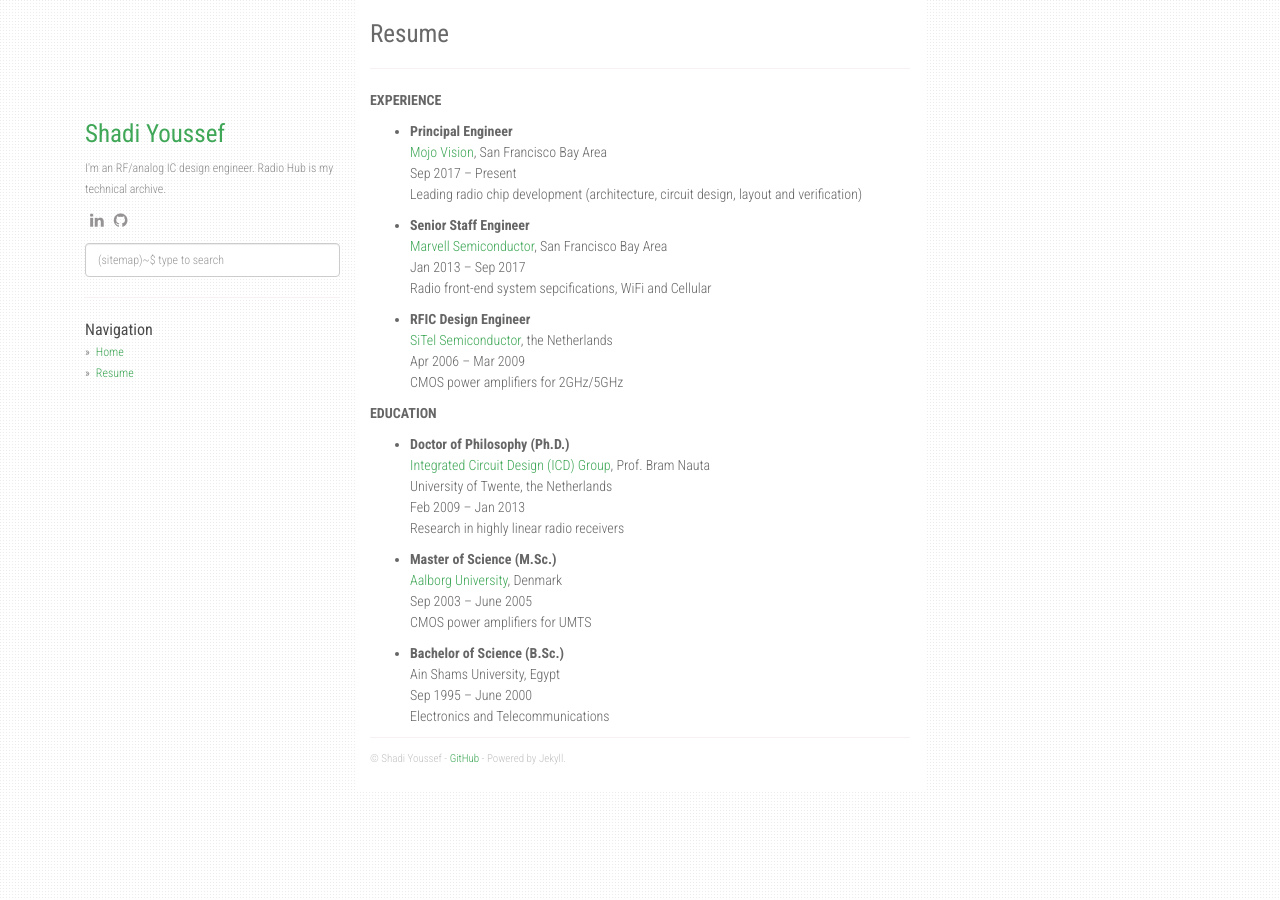
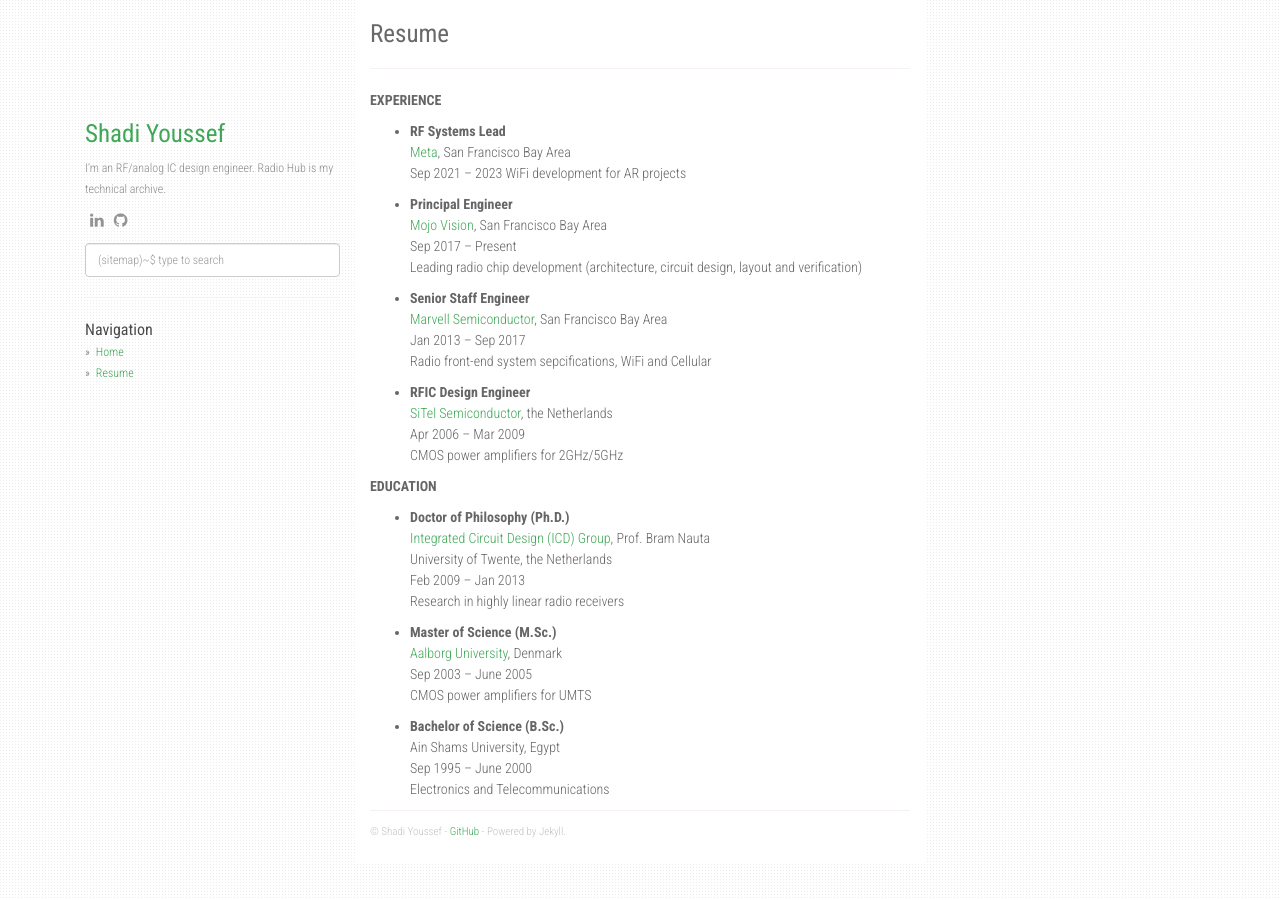
Before and after one commit to radiohub/radiohub.github.io, a Jekyll site: the page built from about.md, in a window 1280 px wide. Built offline with Jekyll 4.4.1, drawn with Linux system fonts in a browser that asks for light colours; nearby versions of some CDN libraries.

Commit message:
Update about.md

```diff
--- a/about.md
+++ b/about.md
@@ -5,6 +5,11 @@
 ---
 
 **EXPERIENCE**
+
++ **RF Systems Lead**
+[Meta](https://about.meta.com/realitylabs/){:target="_blank"}, San Francisco Bay Area
+Sep 2021 – 2023
+WiFi development for AR projects
 
 + **Principal Engineer**
 [Mojo Vision](https://mojo.vision/){:target="_blank"}, San Francisco Bay Area
```
